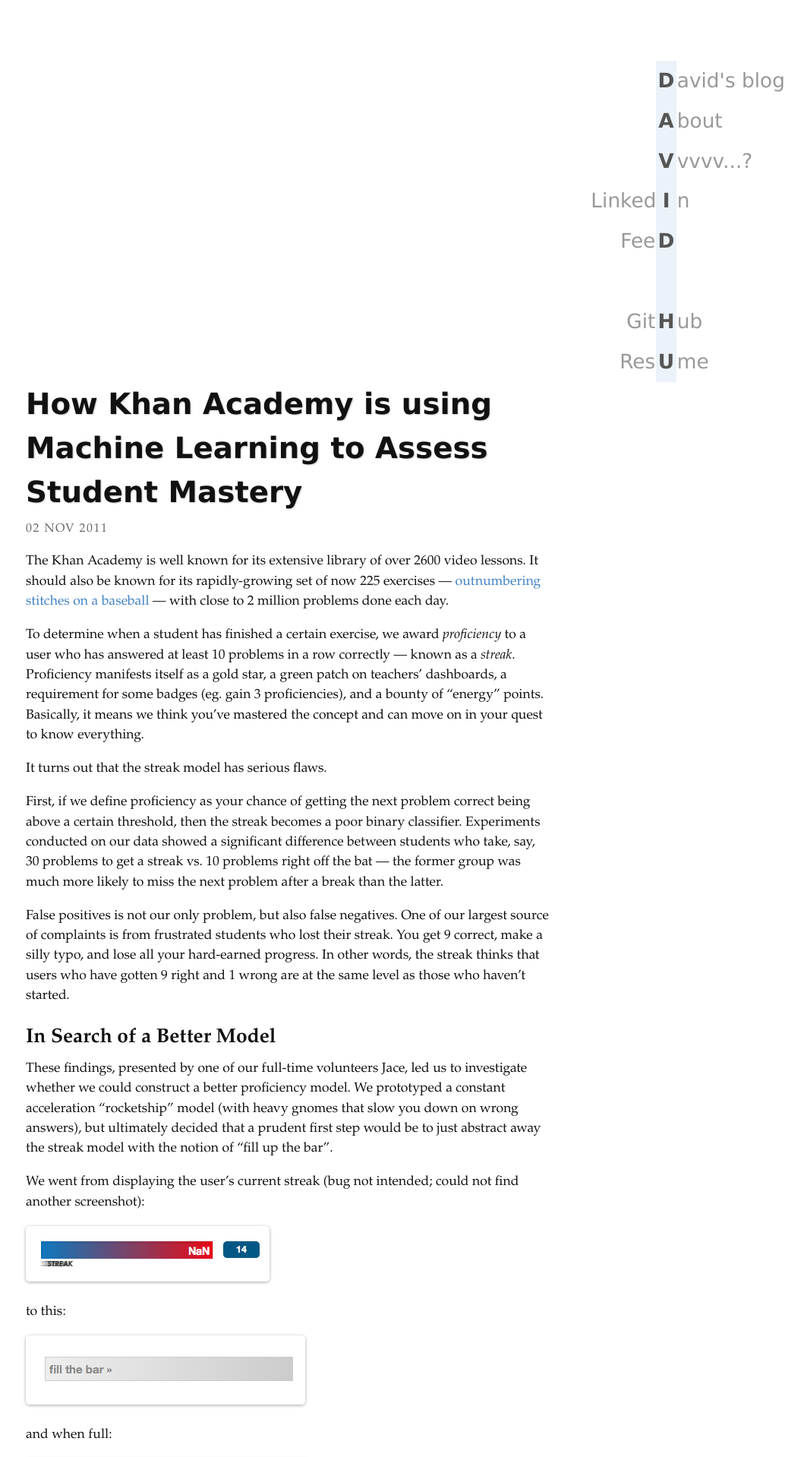
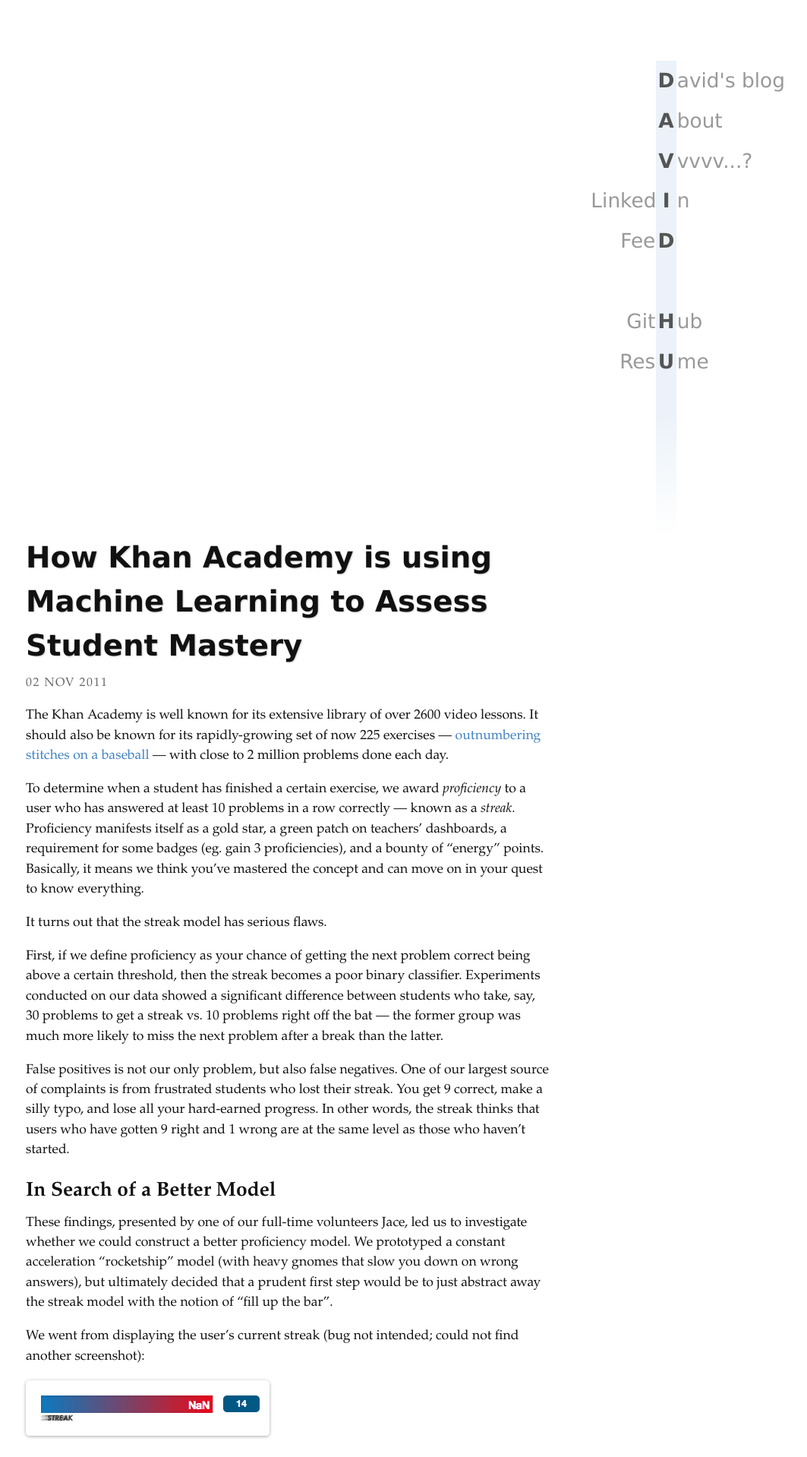
Before and after one commit to divad12/blog, a Jekyll site: the page built from index.html, in a window 1280 px wide. Shown: the top 1918 px of the page at 76% size, without its empty margins (106-1169 px from the left). Built offline with Jekyll 4.4.1, drawn with Linux system fonts in a browser that asks for light colours; nearby versions of some CDN libraries; Markdown is read by kramdown in place of the engine named in the settings.

Commit message:
bottom of nav bar ends with a gradient into white

```diff
--- a/_layouts/html5.html
+++ b/_layouts/html5.html
@@ -87,6 +87,16 @@
           <span class="right">me</span>
         </a>
       </li>
+      <li>
+        <span class="left">&nbsp;</span>
+        <span class="centre">&nbsp;</span>
+        <span class="right">&nbsp;</span>
+      </li>
+      <li>
+        <span class="left">&nbsp;</span>
+        <span class="centre gradient">&nbsp;</span>
+        <span class="right">&nbsp;</span>
+      </li>
     </ul>
   </nav>
 
--- a/css/style.css
+++ b/css/style.css
@@ -248,6 +248,47 @@
   margin-top: -1.5em;
 }
 
+div#main {
+  float: left;
+  width: 690px;
+  font-family: Palatino, Georgia, "Times New Roman", Times, serif;
+  line-height: 1.5;
+  padding-right: 50px;
+}
+
+footer {
+  clear: both;
+}
+
+article {
+  padding-bottom: 20px;
+  border-bottom: 1px dashed #AAA;
+  margin-bottom: 60px;
+}
+
+article img, article video, article .flash-video {
+    -moz-box-sizing: border-box;
+    border: 0.5em solid white;
+    border-radius: 0.3em 0.3em 0.3em 0.3em;
+    box-shadow: 0 1px 4px rgba(0, 0, 0, 0.35);
+}
+
+img.maruku-png {
+  -moz-box-sizing: none;
+  border: none;
+  border-radius: none;
+  box-shadow: none;
+}
+
+.maruku-equation img.maruku-png {
+  margin-left: 30px;
+}
+
+
+/* =============================================================================
+   Nav Bar
+   ========================================================================== */
+
 nav {
   display: block;
   float: right;
@@ -298,40 +339,16 @@
   color: #000;
 }
 
-div#main {
-  float: left;
-  width: 690px;
-  font-family: Palatino, Georgia, "Times New Roman", Times, serif;
-  line-height: 1.5;
-  padding-right: 50px;
-}
-
-footer {
-  clear: both;
-}
-
-article {
-  padding-bottom: 20px;
-  border-bottom: 1px dashed #AAA;
-  margin-bottom: 60px;
-}
-
-article img, article video, article .flash-video {
-    -moz-box-sizing: border-box;
-    border: 0.5em solid white;
-    border-radius: 0.3em 0.3em 0.3em 0.3em;
-    box-shadow: 0 1px 4px rgba(0, 0, 0, 0.35);
-}
-
-img.maruku-png {
-  -moz-box-sizing: none;
-  border: none;
-  border-radius: none;
-  box-shadow: none;
-}
-
-.maruku-equation img.maruku-png {
-  margin-left: 30px;
+nav .centre.gradient {
+  height: 150px;
+  /* TODO: Use Sass or Less or whatnot */
+  background-image: -webkit-gradient(linear, left top, left bottom, from(#ECF3F9), to(#FFF)); /* Saf4+, Chrome */
+  background-image: -webkit-linear-gradient(top, #ECF3F9, #FFF); /* Chrome 10+, Saf5.1+, iOS 5+ */
+  background-image:    -moz-linear-gradient(top, #ECF3F9, #FFF); /* FF3.6 */
+  background-image:     -ms-linear-gradient(top, #ECF3F9, #FFF); /* IE10 */
+  background-image:      -o-linear-gradient(top, #ECF3F9, #FFF); /* Opera 11.10+ */
+  background-image:         linear-gradient(top, #ECF3F9, #FFF);
+            filter: progid:DXImageTransform.Microsoft.gradient(startColorStr='#ECF3F9', EndColorStr='#FFF'); /* IE6-IE9 */
 }
 
 
```
